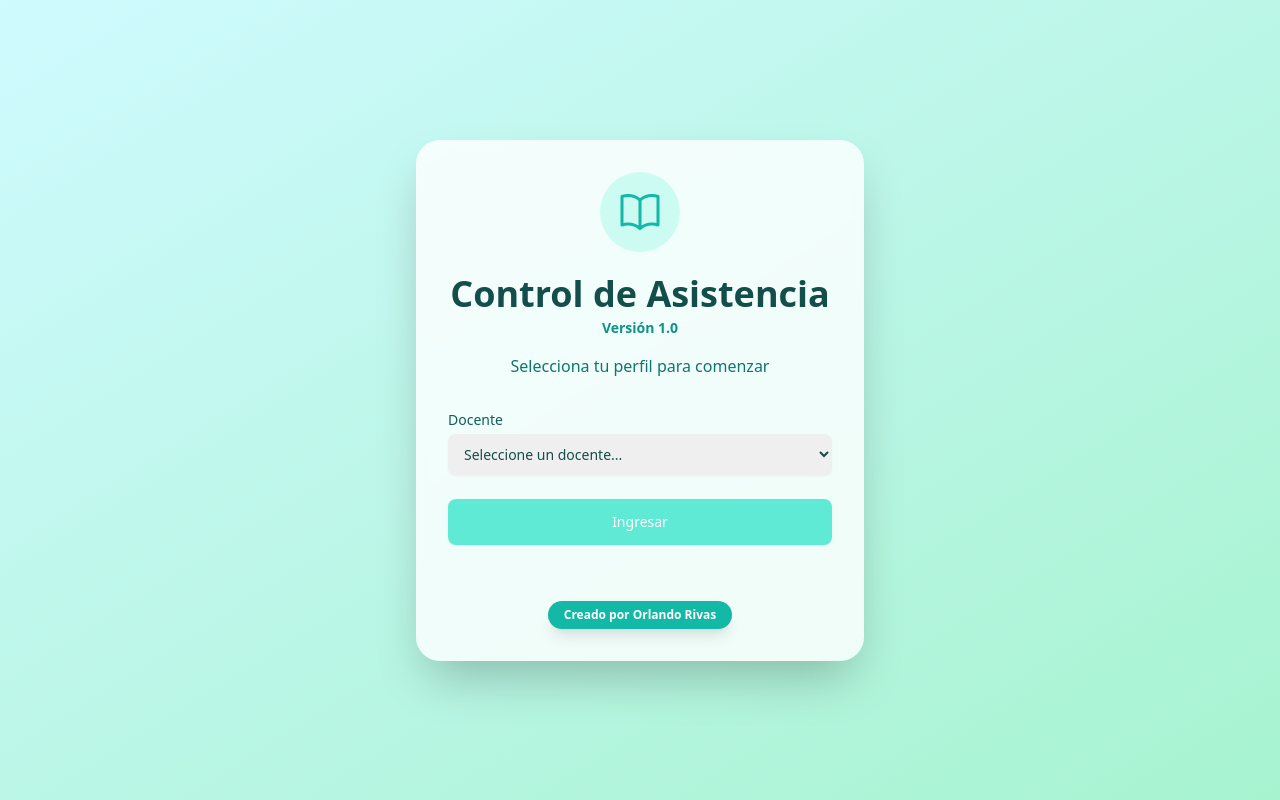
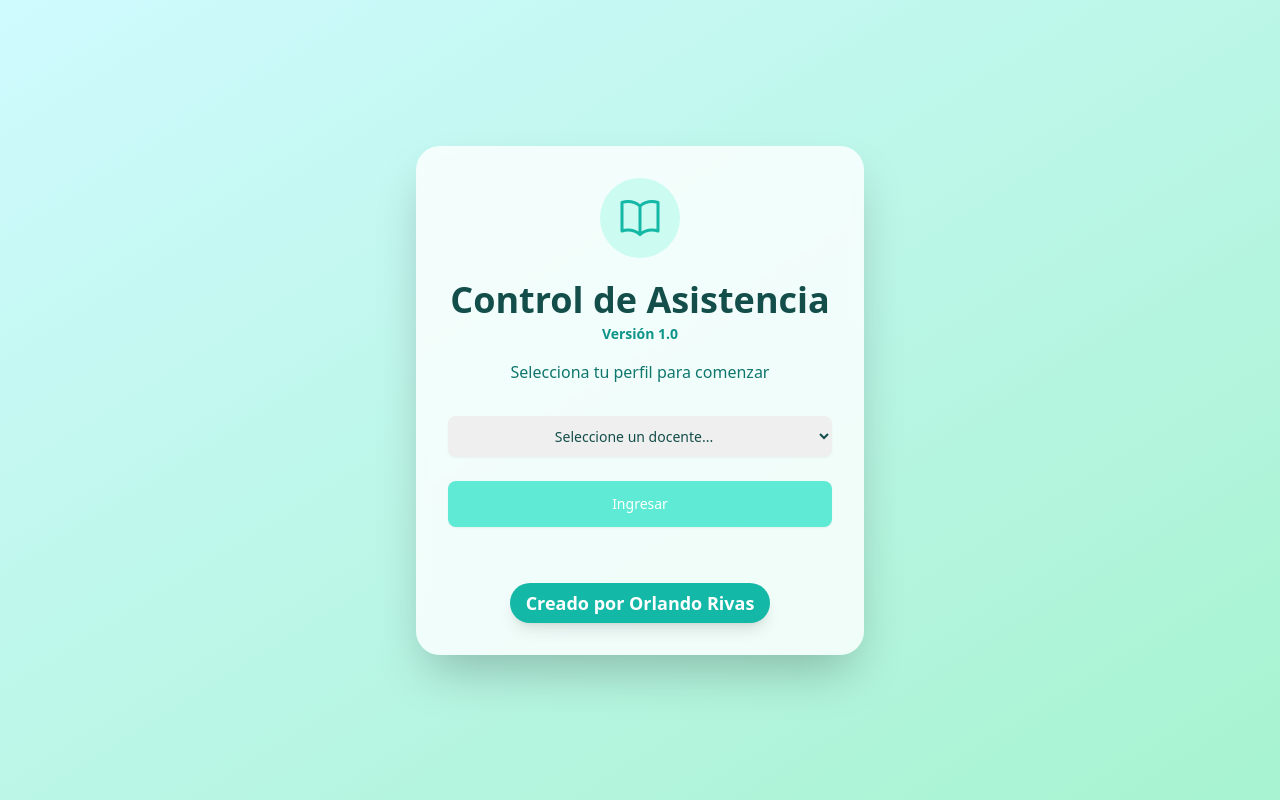
Before and after one commit to landitech/app-asistencia, a React (Vite) app: page / in a window 1280 px wide. Built offline with nearby package versions, Linux system fonts and the light colour scheme.

Commit message:
fix: Improve UI and user experience
Refactors the UI components by adjusting styling and layout for better readability and user interaction. This includes enhancing the login select dropdown, updating the footer's presentation, and refining the chart's background for a more cohesive look.

```diff
--- a/components/AttendanceSheet.tsx
+++ b/components/AttendanceSheet.tsx
@@ -306,7 +306,7 @@ const AttendanceSheet: React.FC<AttendanceSheetProps> = ({
             </div>
             <footer className="bg-teal-50/50 border-t border-slate-200/70 px-6 py-8">
                 <div className="grid grid-cols-1 lg:grid-cols-2 gap-8 lg:gap-12">
-                     <div className="bg-white/70 backdrop-blur-sm rounded-2xl p-6 shadow-md border border-emerald-100 flex flex-col items-center gap-6">
+                     <div className="bg-indigo-100/80 backdrop-blur-sm rounded-2xl p-6 shadow-md border border-indigo-200 flex flex-col items-center gap-6">
                         <div className="flex items-center gap-2 text-center">
                            <ChartPieIcon />
                            <h4 className="text-lg font-semibold text-teal-800">{subjectChartTitle}</h4>
@@ -316,7 +316,7 @@ const AttendanceSheet: React.FC<AttendanceSheetProps> = ({
                             className="w-full h-full rounded-full transition-all duration-500"
                             style={{ background: subjectDonutChartData.gradient }}
                         ></div>
-                        <div className="absolute inset-0 m-auto w-28 h-28 bg-white/95 rounded-full shadow-inner flex items-center justify-center">
+                        <div className="absolute inset-0 m-auto w-28 h-28 bg-indigo-50/80 rounded-full shadow-inner flex items-center justify-center">
                             <span className="text-2xl font-bold text-teal-800">
                                 {
                                     (subjectCumulativeSummary.present + subjectCumulativeSummary.absent + subjectCumulativeSummary.late) > 0 ?
@@ -343,7 +343,7 @@ const AttendanceSheet: React.FC<AttendanceSheetProps> = ({
                         </div>
                     </div>
 
-                    <div className="bg-white/70 backdrop-blur-sm rounded-2xl p-6 shadow-md border border-emerald-100 flex flex-col items-center gap-6">
+                    <div className="bg-emerald-100/80 backdrop-blur-sm rounded-2xl p-6 shadow-md border border-emerald-200 flex flex-col items-center gap-6">
                         <div className="flex items-center gap-2">
                             <UsersIcon />
                             <h4 className="text-lg font-semibold text-teal-800">Asistencia General del Curso</h4>
@@ -353,7 +353,7 @@ const AttendanceSheet: React.FC<AttendanceSheetProps> = ({
                             className="w-full h-full rounded-full transition-all duration-500"
                             style={{ background: overallDonutChartData.gradient }}
                         ></div>
-                        <div className="absolute inset-0 m-auto w-28 h-28 bg-white/95 rounded-full shadow-inner flex items-center justify-center">
+                        <div className="absolute inset-0 m-auto w-28 h-28 bg-emerald-50/80 rounded-full shadow-inner flex items-center justify-center">
                             <span className="text-2xl font-bold text-teal-800">
                                 {
                                     (overallCumulativeSummary.present + overallCumulativeSummary.absent + overallCumulativeSummary.late) > 0 ?
--- a/components/LoginScreen.tsx
+++ b/components/LoginScreen.tsx
@@ -32,14 +32,12 @@ const LoginScreen: React.FC<LoginScreenProps> = ({ teachers, onSelectTeacher })
         </div>
         <div className="space-y-6">
             <div>
-                <label htmlFor="teacher-select" className="block text-sm font-medium text-teal-800 mb-1">
-                    Docente
-                </label>
                 <select
                     id="teacher-select"
                     value={selectedTeacherId}
                     onChange={(e) => setSelectedTeacherId(e.target.value)}
-                    className="mt-1 block w-full pl-3 pr-10 py-2.5 text-base text-teal-900 border-slate-300 focus:outline-none focus:ring-2 focus:ring-teal-500 focus:border-teal-500 sm:text-sm rounded-lg shadow-sm transition-all"
+                    required
+                    className="block w-full px-3 py-2.5 text-base text-teal-900 border-slate-300 focus:outline-none focus:ring-2 focus:ring-teal-500 focus:border-teal-500 sm:text-sm rounded-lg shadow-sm transition-all text-left invalid:text-center"
                     style={{ colorScheme: 'light' }}
                 >
                     <option value="" disabled>Seleccione un docente...</option>
@@ -59,7 +57,7 @@ const LoginScreen: React.FC<LoginScreenProps> = ({ teachers, onSelectTeacher })
             </button>
         </div>
         <div className="text-center pt-6">
-            <span className="inline-block bg-teal-500 text-white text-xs font-semibold px-4 py-1.5 rounded-full shadow-lg transform hover:scale-105 transition-transform duration-300 ease-in-out">
+            <span className="inline-block bg-teal-500 text-white text-lg font-semibold px-4 py-1.5 rounded-full shadow-lg transform hover:scale-105 transition-transform duration-300 ease-in-out">
                 Creado por Orlando Rivas
             </span>
         </div>
```
